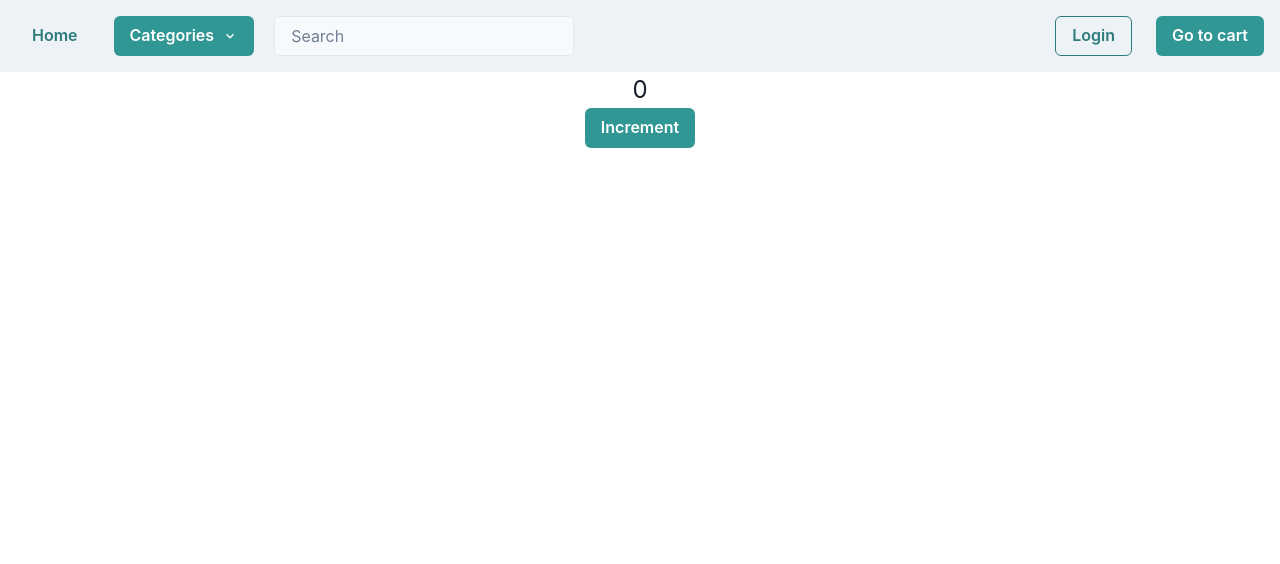
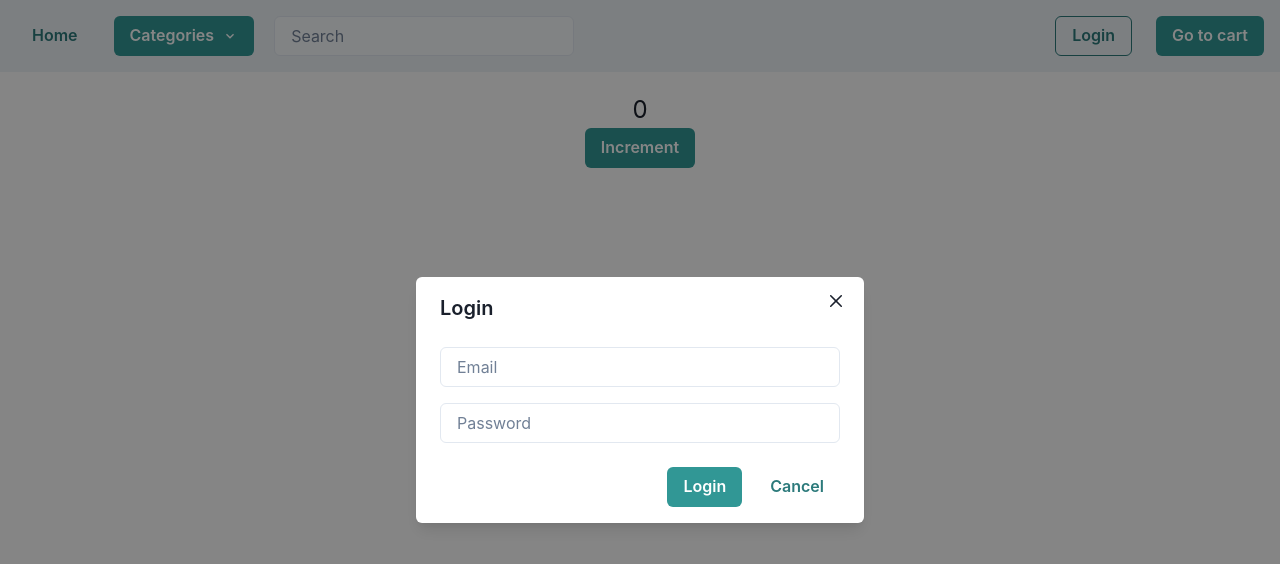
Before and after one commit to kubranurcivelek/ECommerceProject, a React (Vite) app: page / in a window 1280 px wide. Both pictures are taken after a click on the button "Login". Shown: the top 564 px of the page. Built offline with nearby package versions, Linux system fonts and the light colour scheme.

Commit message:
added login screen

```diff
--- a/package.json
+++ b/package.json
@@ -16,6 +16,7 @@
     "@emotion/styled": "^11.13.0",
     "axios": "^1.7.7",
     "framer-motion": "^11.11.11",
+    "prop-types": "^15.8.1",
     "react": "^18.3.1",
     "react-dom": "^18.3.1"
   },
--- a/src/App.jsx
+++ b/src/App.jsx
@@ -1,10 +1,11 @@
 import { useState } from "react";
 import { Box, Button, ChakraProvider, extendTheme, Text, withDefaultColorScheme } from "@chakra-ui/react";
-import "./App.css";
 import Navbar from "./Navbar";
+import LoginModal from "./LoginModal";
 
 function App() {
     const [count, setCount] = useState(0);
+    const [isLoginModalOpen, setLoginModalOpen] = useState(false); // State for login modal
     const theme = {
         config: {
             useSystemColorMode: true,
@@ -14,11 +15,15 @@ function App() {
 
     return (
         <ChakraProvider theme={extendTheme(theme, withDefaultColorScheme({ colorScheme: "teal" }))}>
-            <Navbar />
-            <Box justifyContent={"center"}>
+            <Navbar onLoginClick={() => setLoginModalOpen(true)} />
+            <Box justifyContent={"center"} textAlign="center" mt={5}>
                 <Text fontSize={"2xl"}>{count}</Text>
                 <Button variant={"solid"} onClick={() => setCount(count + 1)}>Increment</Button>
             </Box>
+
+            {isLoginModalOpen && (
+                <LoginModal isOpen={isLoginModalOpen} onClose={() => setLoginModalOpen(false)} />
+            )}
         </ChakraProvider>
     );
 }
--- /dev/null
+++ b/src/LoginModal.jsx
@@ -0,0 +1,31 @@
+import { Modal, ModalOverlay, ModalContent, ModalHeader, ModalCloseButton, ModalBody, ModalFooter, Button, VStack, Input } from "@chakra-ui/react";
+import PropTypes from "prop-types";
+
+const LoginModal = ({ isOpen, onClose }) => {
+    return (
+        <Modal isOpen={isOpen} onClose={onClose} isCentered>
+            <ModalOverlay />
+            <ModalContent>
+                <ModalHeader>Login</ModalHeader>
+                <ModalCloseButton />
+                <ModalBody>
+                    <VStack spacing={4}>
+                        <Input placeholder="Email" type="email" />
+                        <Input placeholder="Password" type="password" />
+                    </VStack>
+                </ModalBody>
+                <ModalFooter>
+                    <Button colorScheme="teal" mr={3} onClick={onClose}>Login</Button>
+                    <Button variant="ghost" onClick={onClose}>Cancel</Button>
+                </ModalFooter>
+            </ModalContent>
+        </Modal>
+    );
+};
+
+LoginModal.propTypes = {
+    isOpen: PropTypes.bool.isRequired,
+    onClose: PropTypes.func.isRequired,
+};
+
+export default LoginModal;
--- a/src/Navbar.jsx
+++ b/src/Navbar.jsx
@@ -1,7 +1,8 @@
 import { Box, Flex, Button, Input, Spacer, Menu, MenuButton, MenuList, MenuItem } from "@chakra-ui/react";
 import { ChevronDownIcon } from "@chakra-ui/icons";
+import PropTypes from "prop-types";
 
-const Navbar = () => {
+const Navbar = ({ onLoginClick }) => {
     return (
         <Box bg="gray.100" p={4} w={"100vw"}>
             <Flex align="center">
@@ -20,11 +21,15 @@ const Navbar = () => {
                 </Menu>
                 <Input ml={5} placeholder="Search" bg={"gray.50"} width="300px" />
                 <Spacer />
-                <Button mr={6} variant="outline">Login</Button>
+                <Button mr={6} variant="outline" onClick={onLoginClick}>Login</Button>
                 <Button variant="solid">Go to cart</Button>
             </Flex>
         </Box>
     );
 };
 
+Navbar.propTypes = {
+    onLoginClick: PropTypes.func.isRequired,
+};
+
 export default Navbar;
```
Also changed, not shown: 2 other files (tests, documents, lock files or other folders).
